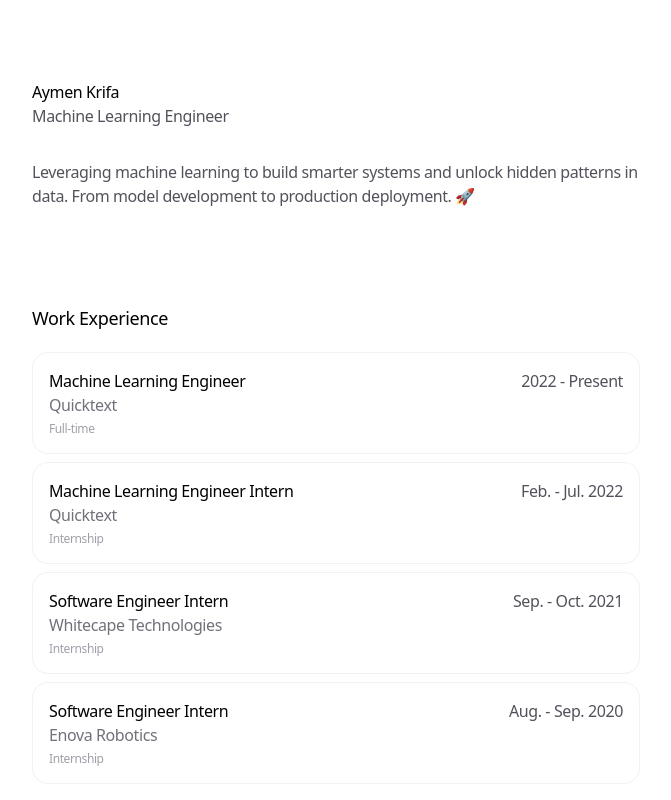
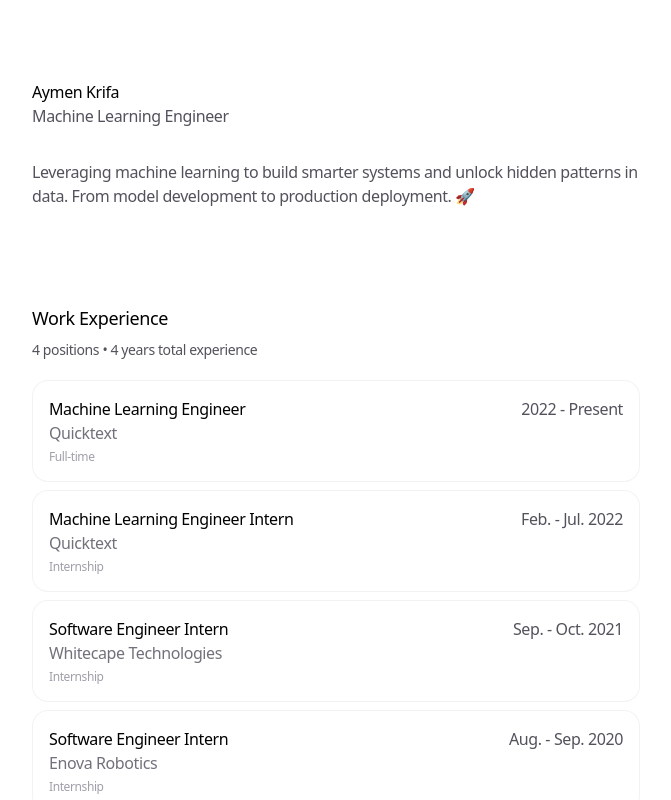
Before and after one commit to aymenkrifa/portfolio, a Next.js app: page / in a window 1280 px wide. Shown: the top 800 px of the page, without its empty margins (304-975 px from the left). Built offline with nearby package versions, Linux system fonts and the light colour scheme.

Commit message:
feat: Implement total work experience calculation and display in the work experience section

```diff
--- a/app/footer.tsx
+++ b/app/footer.tsx
@@ -72,8 +72,8 @@ export function Footer() {
       <div className="flex items-center justify-between">
         <a href="https://github.com/ibelick/nim" target="_blank">
           <TextLoop className="text-xs text-zinc-500">
-            <span>© 2025 Aymen Krifa.</span>
-            <span>Template by Julien Thibeaut.</span>
+            <span>© 2025 Aymen Krifa</span>
+            <span>Template by Julien Thibeaut</span>
           </TextLoop>
         </a>
         <div className="text-xs text-zinc-400">
--- a/app/page.tsx
+++ b/app/page.tsx
@@ -108,6 +108,81 @@ function calculateExperienceDuration(moreInfoPeriod: string): string {
   }
 
   return ''
+}
+
+// Function to calculate total work experience
+function calculateTotalExperience(workExperience: typeof WORK_EXPERIENCE): { totalJobs: number, totalMonths: number } {
+  let totalMonths = 0
+
+  workExperience.forEach(job => {
+    const periodLower = job.moreInfoPeriod.toLowerCase()
+
+    // Handle "present" case
+    if (periodLower.includes('present')) {
+      const startMatch = job.moreInfoPeriod.match(/(\w+)\s+(\d{4})\s*-\s*present/i)
+      if (startMatch) {
+        const startMonth = startMatch[1]
+        const startYear = parseInt(startMatch[2])
+
+        const monthMap: { [key: string]: number } = {
+          'january': 0, 'february': 1, 'march': 2, 'april': 3, 'may': 4, 'june': 5,
+          'july': 6, 'august': 7, 'september': 8, 'october': 9, 'november': 10, 'december': 11
+        }
+
+        const startDate = new Date(startYear, monthMap[startMonth.toLowerCase()] || 0)
+        const currentDate = new Date()
+
+        const diffInMonths = (currentDate.getFullYear() - startDate.getFullYear()) * 12 +
+                            (currentDate.getMonth() - startDate.getMonth())
+
+        totalMonths += diffInMonths
+      }
+    } else {
+      // Handle date range cases
+      const rangeMatch = job.moreInfoPeriod.match(/(\w+)\s+(\d{4})\s*-\s*(\w+)\s+(\d{4})/i)
+      if (rangeMatch) {
+        const startMonth = rangeMatch[1]
+        const startYear = parseInt(rangeMatch[2])
+        const endMonth = rangeMatch[3]
+        const endYear = parseInt(rangeMatch[4])
+
+        const monthMap: { [key: string]: number } = {
+          'january': 0, 'february': 1, 'march': 2, 'april': 3, 'may': 4, 'june': 5,
+          'july': 6, 'august': 7, 'september': 8, 'october': 9, 'november': 10, 'december': 11
+        }
+
+        const startDate = new Date(startYear, monthMap[startMonth.toLowerCase()] || 0)
+        const endDate = new Date(endYear, monthMap[endMonth.toLowerCase()] || 0)
+
+        const diffInMonths = (endDate.getFullYear() - startDate.getFullYear()) * 12 +
+                            (endDate.getMonth() - startDate.getMonth()) + 1 // +1 to include both start and end month
+
+        totalMonths += diffInMonths
+      }
+    }
+  })
+
+  return {
+    totalJobs: workExperience.length,
+    totalMonths: totalMonths
+  }
+}
+
+function formatTotalExperience(totalJobs: number, totalMonths: number): string {
+  const years = Math.floor(totalMonths / 12)
+  const months = totalMonths % 12
+
+  let experienceText = `${totalJobs} position${totalJobs > 1 ? 's' : ''}`
+
+  if (years > 0 && months > 0) {
+    experienceText += ` • ${years} year${years > 1 ? 's' : ''} ${months} month${months > 1 ? 's' : ''} total experience`
+  } else if (years > 0) {
+    experienceText += ` • ${years} year${years > 1 ? 's' : ''} total experience`
+  } else if (months > 0) {
+    experienceText += ` • ${months} month${months > 1 ? 's' : ''} total experience`
+  }
+
+  return experienceText
 }
 
 type ProjectVideoProps = {
@@ -373,7 +448,13 @@ export default function Personal() {
         variants={VARIANTS_SECTION}
         transition={TRANSITION_SECTION}
       >
-        <h3 className="mb-5 text-lg font-medium">Work Experience</h3>
+        <h3 className="mb-2 text-lg font-medium">Work Experience</h3>
+        <p className="mb-5 text-sm text-zinc-600 dark:text-zinc-400">
+          {(() => {
+            const { totalJobs, totalMonths } = calculateTotalExperience(WORK_EXPERIENCE)
+            return formatTotalExperience(totalJobs, totalMonths)
+          })()}
+        </p>
         <div className="flex flex-col space-y-2">
           {WORK_EXPERIENCE.map((job) => (
             <WorkExperienceCard key={job.id} job={job} />
```
